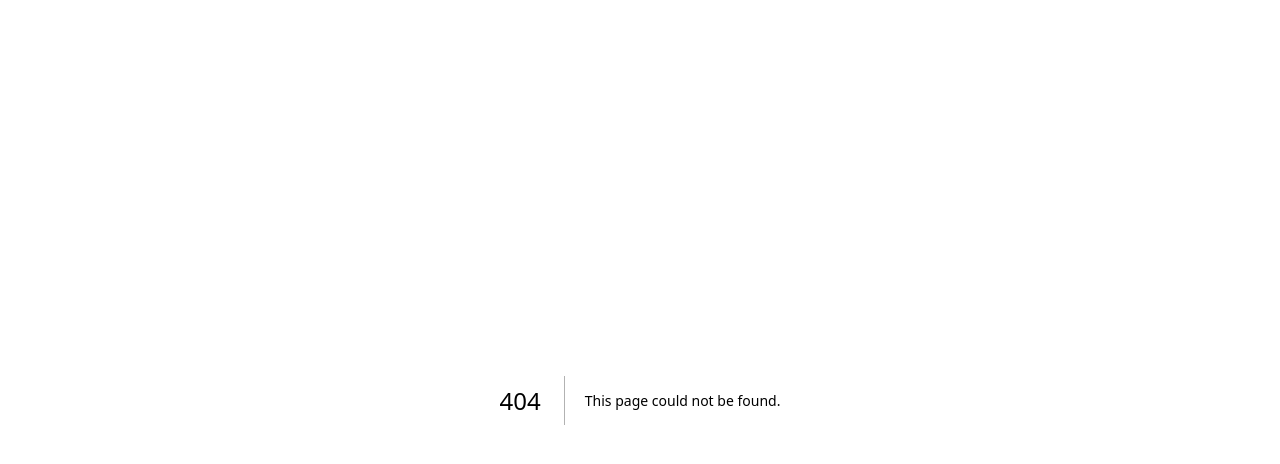
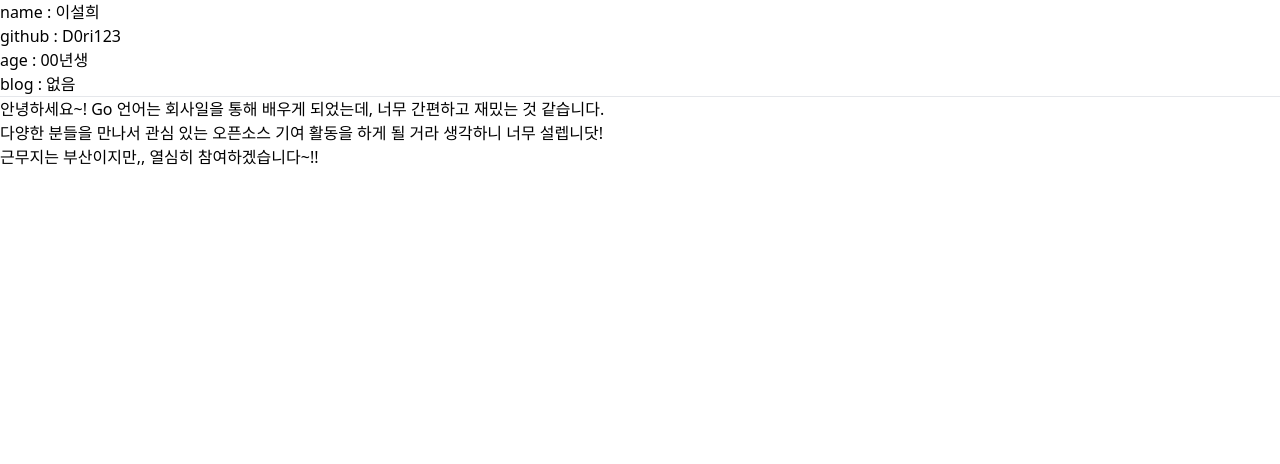
Before and after one commit to Argo-OSS/argo-oss.github.io, a Next.js app: page /2024/members/LeeSeolHui in a window 1280 px wide. Before the commit this address had no page. Shown: the top 464 px of the page. Built offline with nearby package versions, Linux system fonts and the light colour scheme.

Commit message:
docs: 자기소개 추가(이설희)
Signed-off-by: LeeSeolHui <lsh81550@gmail.com>

```diff
--- a/pages/2024/members.mdx
+++ b/pages/2024/members.mdx
@@ -23,3 +23,4 @@
 13. [조하은] (https://argo-oss.github.io/2024/members/HaeunCho)
 14. [김민수](https://argo-oss.github.io/2024/members/KimMinSu)
 15. [박준석](https://argo-oss.github.io/2024/members/JunseokPark)
+16. [이설희](https://argo-oss.github.io/2024/members/LeeSeolHui)
--- /dev/null
+++ b/pages/2024/members/LeeSeolHui.mdx
@@ -0,0 +1,12 @@
+- name : 이설희
+- github : [D0ri123](https://github.com/D0ri123)
+- age : 00년생
+- blog : 없음
+
+---
+
+안녕하세요~! Go 언어는 회사일을 통해 배우게 되었는데, 너무 간편하고 재밌는 것 같습니다.
+
+다양한 분들을 만나서 관심 있는 오픈소스 기여 활동을 하게 될 거라 생각하니 너무 설렙니닷!
+
+근무지는 부산이지만,, 열심히 참여하겠습니다~!!
--- a/pages/2024/members/_meta.json
+++ b/pages/2024/members/_meta.json
@@ -17,5 +17,6 @@
     "KimKiHae": "김기해",
     "HaeunCho": "조하은",
     "KimMinSu": "김민수",
-    "JunseokPark": "박준석"
+    "JunseokPark": "박준석",
+    "LeeSeolHui": "이설희"
 }
```
